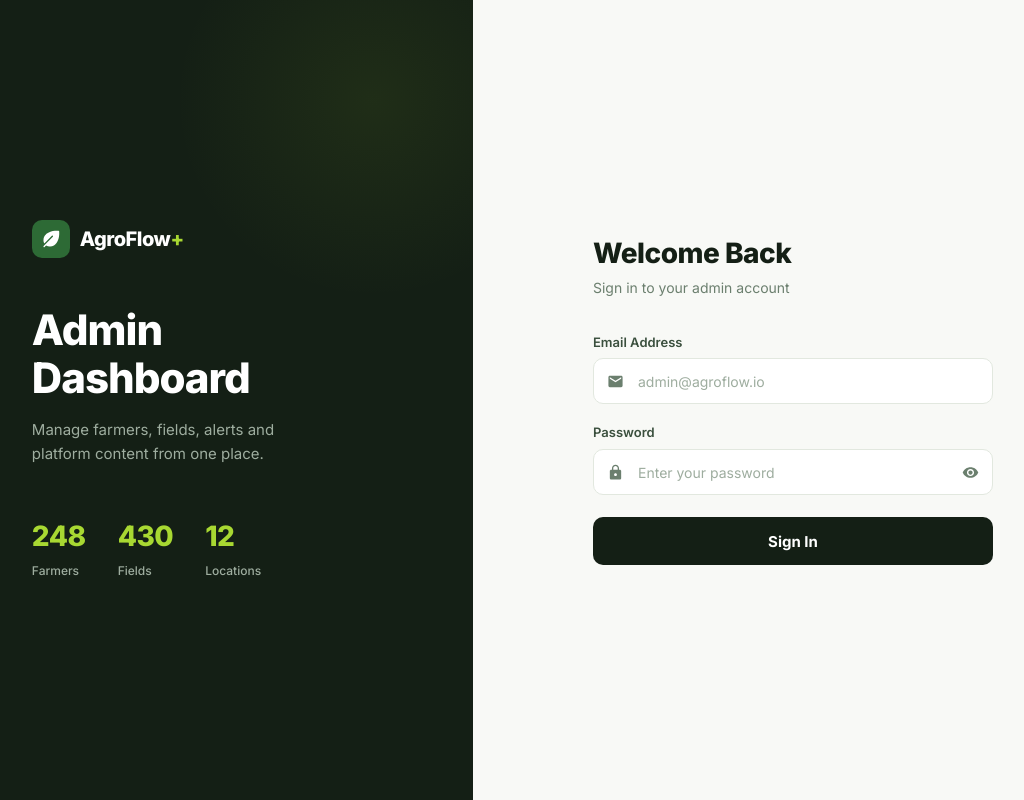
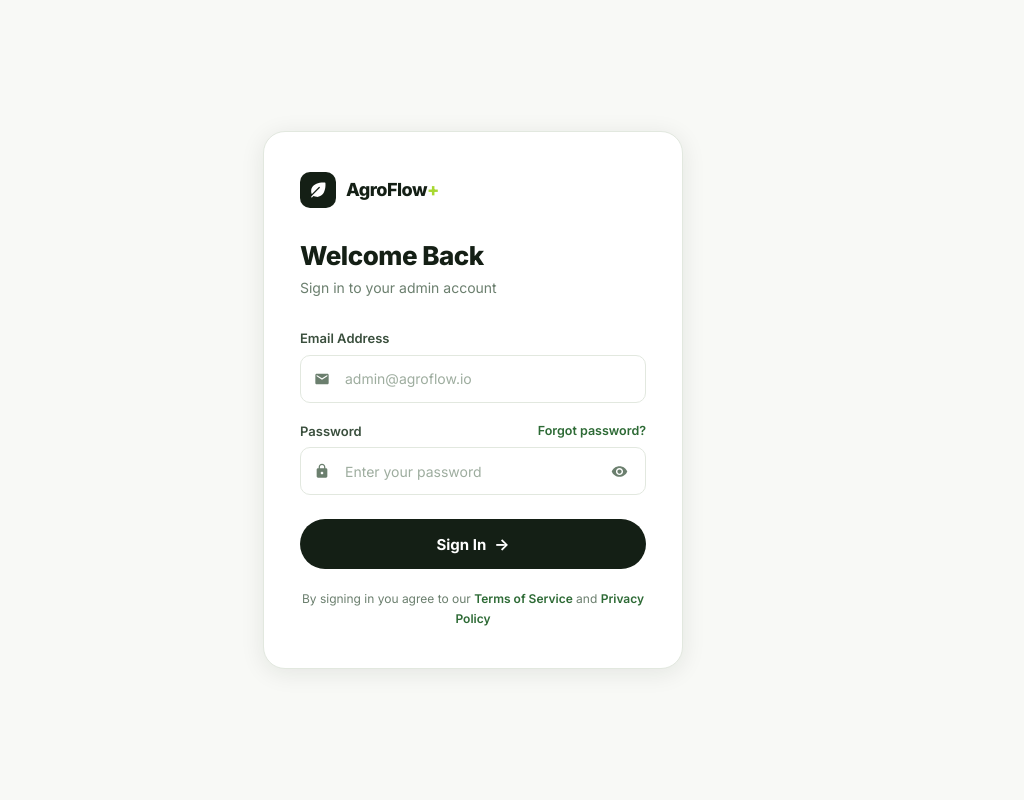
Before and after one commit to Tiz-x/AI-Farmer-Platform-Admin-Dashboard, a React (Vite) app: page /login in a window 1280 px wide. Shown: the whole page, without its empty margins (167-1191 px from the left). Built offline with nearby package versions, Linux system fonts and the light colour scheme.

Commit message:
Updated version

```diff
--- a/src/pages/Login.css
+++ b/src/pages/Login.css
@@ -1,58 +1,46 @@
 .login-page {
-  display: grid;
-  grid-template-columns: 1fr 1fr;
   min-height: 100vh;
-}
-
-/* Left panel */
-.login-left {
-  background: var(--clr-forest);
+  background: var(--clr-bg);
   display: flex;
   align-items: center;
   justify-content: center;
-  padding: 48px;
-  position: relative;
-  overflow: hidden;
+  padding: 24px;
+  font-family: var(--font);
 }
 
-.login-left::before {
-  content: '';
-  position: absolute;
-  top: -100px;
-  right: -100px;
-  width: 400px;
-  height: 400px;
-  background: radial-gradient(circle, rgba(168,216,50,0.08) 0%, transparent 70%);
-  border-radius: 50%;
+.login-card {
+  background: var(--clr-surface);
+  border: 1px solid var(--clr-border);
+  border-radius: var(--r-xl);
+  padding: 40px 36px;
+  width: 100%;
+  max-width: 420px;
+  box-shadow: var(--sh-md);
 }
 
-.login-left-content {
-  position: relative;
-  z-index: 1;
-  max-width: 360px;
-}
-
+/* Logo */
 .login-logo {
   display: flex;
   align-items: center;
   gap: 10px;
-  margin-bottom: 48px;
+  margin-bottom: 32px;
 }
 
 .login-logo-icon {
-  width: 38px;
-  height: 38px;
-  background: var(--clr-fern);
+  width: 36px;
+  height: 36px;
+  background: var(--clr-forest);
   border-radius: var(--r-md);
   display: flex;
   align-items: center;
   justify-content: center;
+  flex-shrink: 0;
 }
 
 .login-logo-text {
-  font-size: 20px;
+  font-size: 18px;
   font-weight: 800;
-  color: white;
+  color: var(--clr-text);
   letter-spacing: -0.5px;
 }
 
@@ -60,77 +48,58 @@
   color: var(--clr-lime);
 }
 
-.login-left-title {
-  font-size: 42px;
-  font-weight: 800;
-  color: white;
-  line-height: 1.15;
-  letter-spacing: -1px;
-  margin-bottom: 16px;
+/* Header */
+.login-header {
+  margin-bottom: 28px;
 }
 
-.login-left-sub {
-  font-size: 15px;
-  color: var(--sidebar-text);
-  line-height: 1.6;
-  margin-bottom: 48px;
-}
-
-.login-left-stats {
-  display: flex;
-  gap: 32px;
-}
-
-.login-stat-val {
-  font-size: 28px;
-  font-weight: 800;
-  color: var(--clr-lime);
-  letter-spacing: -0.5px;
-}
-
-.login-stat-label {
-  font-size: 12px;
-  color: var(--sidebar-text);
-  margin-top: 2px;
-  font-weight: 500;
-}
-
-/* Right panel */
-.login-right {
-  background: var(--clr-bg);
-  display: flex;
-  align-items: center;
-  justify-content: center;
-  padding: 48px;
-}
-
-.login-form-wrap {
-  width: 100%;
-  max-width: 400px;
-}
-
-.login-form-header {
-  margin-bottom: 32px;
-}
-
-.login-form-title {
-  font-size: 28px;
+.login-title {
+  font-size: 26px;
   font-weight: 800;
   color: var(--clr-text);
   letter-spacing: -0.5px;
+  margin-bottom: 6px;
 }
 
-.login-form-sub {
+.login-sub {
   font-size: 14px;
   color: var(--clr-text-muted);
-  margin-top: 6px;
 }
 
+/* Form */
 .login-form {
   display: flex;
   flex-direction: column;
   gap: 18px;
 }
+
+.form-group {
+  display: flex;
+  flex-direction: column;
+  gap: 6px;
+}
+
+.form-label {
+  font-size: 13px;
+  font-weight: 600;
+  color: var(--clr-text-soft);
+}
+
+.login-label-row {
+  display: flex;
+  align-items: center;
+  justify-content: space-between;
+}
+
+.login-forgot {
+  font-size: 12.5px;
+  font-weight: 600;
+  color: var(--clr-fern);
+  cursor: pointer;
+  transition: opacity 0.15s;
+}
+
+.login-forgot:hover { opacity: 0.75; }
 
 .login-input-wrap {
   position: relative;
@@ -143,15 +112,17 @@
   left: 14px;
   color: var(--clr-text-muted);
   flex-shrink: 0;
+  pointer-events: none;
 }
 
 .login-input {
   width: 100%;
-  height: 46px;
+  height: 48px;
   padding: 0 44px;
   border: 1px solid var(--clr-border);
   border-radius: var(--r-md);
   font-size: 14px;
+  font-family: var(--font);
   color: var(--clr-text);
   background: var(--clr-surface);
   outline: none;
@@ -173,34 +144,44 @@
   color: var(--clr-text-muted);
   display: flex;
   align-items: center;
+  background: none;
+  border: none;
+  cursor: pointer;
+  padding: 4px;
   transition: color 0.15s;
 }
 
-.login-input-toggle:hover {
-  color: var(--clr-text);
-}
+.login-input-toggle:hover { color: var(--clr-text); }
 
+/* Error */
 .login-error {
-  background: var(--clr-danger-bg);
-  border: 1px solid rgba(192,57,43,0.2);
-  color: var(--clr-danger-text);
+  background: #FEF0F0;
+  border: 1px solid rgba(192, 57, 43, 0.2);
+  color: #C0392B;
   font-size: 13.5px;
   font-weight: 500;
   padding: 11px 14px;
   border-radius: var(--r-md);
 }
 
+/* Button */
 .login-btn {
   width: 100%;
-  height: 48px;
+  height: 50px;
   background: var(--clr-forest);
   color: white;
   font-size: 15px;
   font-weight: 700;
-  border-radius: var(--r-md);
+  font-family: var(--font);
+  border-radius: var(--r-full);
   border: none;
+  cursor: pointer;
+  display: flex;
+  align-items: center;
+  justify-content: center;
+  gap: 8px;
   transition: opacity 0.15s, transform 0.15s;
-  margin-top: 4px;
+  margin-top: 6px;
 }
 
 .login-btn:hover:not(:disabled) {
@@ -208,22 +189,56 @@
   transform: translateY(-1px);
 }
 
+.login-btn:active:not(:disabled) {
+  transform: scale(0.98);
+}
+
 .login-btn:disabled {
   opacity: 0.6;
   cursor: not-allowed;
 }
 
+.login-btn-arrow {
+  font-size: 16px;
+  transition: transform 0.15s;
+}
+
+.login-btn:hover .login-btn-arrow {
+  transform: translateX(3px);
+}
+
+/* Spinner */
+.login-spinner {
+  width: 18px;
+  height: 18px;
+  border: 2px solid rgba(255,255,255,0.3);
+  border-top-color: white;
+  border-radius: 50%;
+  animation: spin 0.7s linear infinite;
+}
+
+@keyframes spin {
+  to { transform: rotate(360deg); }
+}
+
+/* Terms */
+.login-terms {
+  font-size: 12px;
+  color: var(--clr-text-muted);
+  text-align: center;
+  margin-top: 20px;
+  line-height: 1.6;
+}
+
+.login-terms-link {
+  color: var(--clr-fern);
+  font-weight: 600;
+  cursor: pointer;
+}
+
 /* Responsive */
-@media (max-width: 768px) {
-  .login-page {
-    grid-template-columns: 1fr;
-  }
-
-  .login-left {
-    display: none;
-  }
-
-  .login-right {
-    padding: 32px 24px;
-  }
+@media (max-width: 480px) {
+  .login-page  { padding: 16px; }
+  .login-card  { padding: 28px 20px; border-radius: var(--r-lg); }
+  .login-title { font-size: 22px; }
 }
--- a/src/pages/Login.tsx
+++ b/src/pages/Login.tsx
@@ -6,12 +6,12 @@ import { authAPI } from '../services/api'
 import './Login.css'
 
 export default function Login() {
-  const navigate = useNavigate()
-  const [email, setEmail]       = useState('')
-  const [password, setPassword] = useState('')
-  const [showPass, setShowPass] = useState(false)
-  const [error, setError]       = useState('')
-  const [loading, setLoading]   = useState(false)
+  const navigate                    = useNavigate()
+  const [email, setEmail]           = useState('')
+  const [password, setPassword]     = useState('')
+  const [showPass, setShowPass]     = useState(false)
+  const [error, setError]           = useState('')
+  const [loading, setLoading]       = useState(false)
 
   async function handleLogin() {
     setError('')
@@ -19,17 +19,14 @@ export default function Login() {
       setError('Email and password are required')
       return
     }
-
     setLoading(true)
     try {
       const data = await authAPI.login(email, password)
-
       if (data.user.role !== 'admin') {
         authAPI.logout()
         setError('Access denied — admin accounts only')
         return
       }
-
       navigate('/dashboard')
     } catch (err: any) {
       setError(err.message || 'Login failed')
@@ -44,57 +41,31 @@ export default function Login() {
 
   return (
     <div className="login-page">
+      <div className="login-card">
 
-      {/* Left Panel */}
-      <div className="login-left">
-        <div className="login-left-content">
+        {/* Logo */}
         <div className="login-logo">
           <div className="login-logo-icon">
-              <PiLeafFill size={22} color="white" />
+            <PiLeafFill size={20} color="white" />
           </div>
           <span className="login-logo-text">
             AgroFlow<span>+</span>
           </span>
         </div>
-          <h1 className="login-left-title">
-            Admin<br />Dashboard
-          </h1>
-          <p className="login-left-sub">
-            Manage farmers, fields, alerts and<br />
-            platform content from one place.
-          </p>
-          <div className="login-left-stats">
-            <div className="login-stat">
-              <p className="login-stat-val">248</p>
-              <p className="login-stat-label">Farmers</p>
-            </div>
-            <div className="login-stat">
-              <p className="login-stat-val">430</p>
-              <p className="login-stat-label">Fields</p>
-            </div>
-            <div className="login-stat">
-              <p className="login-stat-val">12</p>
-              <p className="login-stat-label">Locations</p>
-            </div>
-          </div>
-        </div>
+
+        {/* Header */}
+        <div className="login-header">
+          <h1 className="login-title">Welcome Back</h1>
+          <p className="login-sub">Sign in to your admin account</p>
         </div>
 
-      {/* Right Panel */}
-      <div className="login-right">
-        <div className="login-form-wrap">
-
-          <div className="login-form-header">
-            <h2 className="login-form-title">Welcome Back</h2>
-            <p className="login-form-sub">Sign in to your admin account</p>
-          </div>
-
+        {/* Form */}
         <div className="login-form">
 
           <div className="form-group">
             <label className="form-label">Email Address</label>
             <div className="login-input-wrap">
-                <MdEmail size={17} className="login-input-icon" />
+              <MdEmail size={16} className="login-input-icon" />
               <input
                 className="login-input"
                 type="email"
@@ -102,14 +73,18 @@ export default function Login() {
                 value={email}
                 onChange={e => setEmail(e.target.value)}
                 onKeyDown={handleKeyDown}
+                autoComplete="email"
               />
             </div>
           </div>
 
           <div className="form-group">
+            <div className="login-label-row">
               <label className="form-label">Password</label>
+              <span className="login-forgot">Forgot password?</span>
+            </div>
             <div className="login-input-wrap">
-                <MdLock size={17} className="login-input-icon" />
+              <MdLock size={16} className="login-input-icon" />
               <input
                 className="login-input"
                 type={showPass ? 'text' : 'password'}
@@ -117,10 +92,12 @@ export default function Login() {
                 value={password}
                 onChange={e => setPassword(e.target.value)}
                 onKeyDown={handleKeyDown}
+                autoComplete="current-password"
               />
               <button
                 className="login-input-toggle"
                 onClick={() => setShowPass(p => !p)}
+                type="button"
               >
                 {showPass
                   ? <MdVisibilityOff size={17} />
@@ -138,13 +115,23 @@ export default function Login() {
             onClick={handleLogin}
             disabled={loading}
           >
-              {loading ? 'Signing in...' : 'Sign In'}
+            {loading ? (
+              <span className="login-spinner" />
+            ) : (
+              <>Sign In <span className="login-btn-arrow">→</span></>
+            )}
           </button>
 
         </div>
+
+        <p className="login-terms">
+          By signing in you agree to our{' '}
+          <span className="login-terms-link">Terms of Service</span>{' '}
+          and{' '}
+          <span className="login-terms-link">Privacy Policy</span>
+        </p>
+
       </div>
-      </div>
-
     </div>
   )
 }
```
Lines whose indentation alone changed are shown as unchanged.
